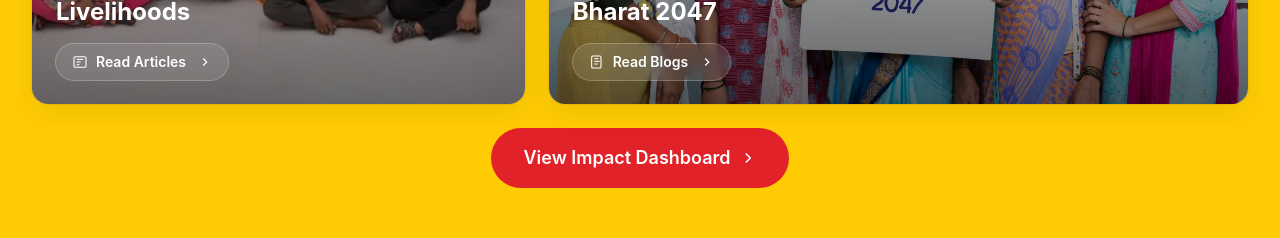
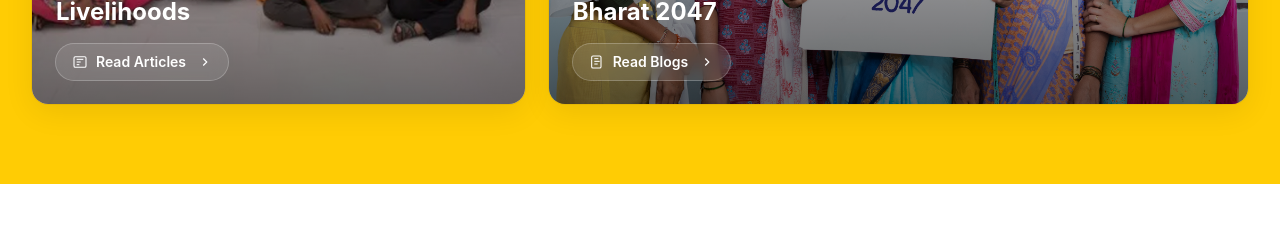
Before and after one commit to ayushnawghane/magic-bus-react, a React (Vite) app: page / in a window 1280 px wide. Shown: the part 7300-7538 px from the top of the page. Built offline with nearby package versions, Linux system fonts and the light colour scheme.

Commit message:
impact dashboard removed

```diff
--- a/src/components/Home/OutreachImpactBento.jsx
+++ b/src/components/Home/OutreachImpactBento.jsx
@@ -170,14 +170,14 @@ export default function OutreachAndImpact() {
         </div>
 
         {/* CTA */}
-        <div className="text-center mt-6">
+        {/* <div className="text-center mt-6">
           <button className="inline-flex items-center gap-2 rounded-full bg-brand-red text-white px-8 py-4 text-lg font-semibold hover:bg-red-700 transition active:scale-[0.99]">
             View Impact Dashboard
             <svg width="18" height="18" viewBox="0 0 24 24" fill="none" stroke="white" strokeWidth="2">
               <path d="M9 6l6 6-6 6" />
             </svg>
           </button>
-        </div>
+        </div> */}
 
       </div>
     </section>
```
